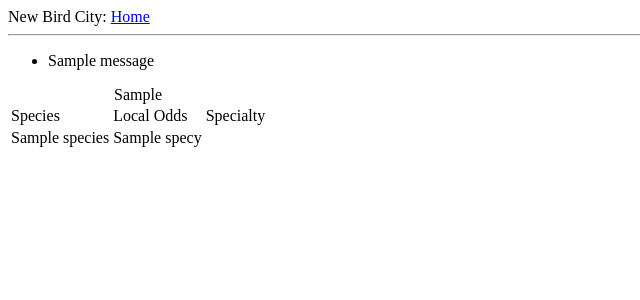
After one commit to phildavis17/New_Bird_City, a Flask app: template app/templates/trip_hotspot.html in a window 1280 px wide. The commit adds this page. Shown: the top 300 px of the page, without its empty margins (0-640 px from the left). Run offline with Flask 2, Linux system fonts and the light colour scheme; the template is opened without the code that fills it: most values are stand-ins (such as "Sample title", 1, 10 or a date in 2020); one stand-in notice (Sample message) is shown.

Commit message:
various updates, and an extremely detailed git comment to boot!

```diff
--- /dev/null
+++ b/app/forms.py
@@ -0,0 +1,6 @@
+from flask_wtf import FlaskForm
+from wtforms import StringField
+from wtforms.validators import DataRequired
+
+class MyForm(FlaskForm):
+    name = StringField('name', validators=[DataRequired()])
--- a/app/routes.py
+++ b/app/routes.py
@@ -1,8 +1,11 @@
 from app.trip import MASTER_TRIP, trip_from_index
-from flask import render_template
+from flask import render_template, redirect, flash
+#from flask_wtf import FlaskForm
+#from wtforms import BooleanField, SubmitField
 from app import app
 from app import trip
 from app.trip import Trip
+from app.forms import MyForm
 
 #import app.trip
 
@@ -45,10 +48,26 @@ def hs_trip(trip_index):
     new_trip = trip_from_index(MASTER_TRIP, trip_index)
     return render_template('trip.html', this_trip=new_trip)
 
+
 @app.route('/analysis/<trip_index>/specialties')
 def specialties(trip_index):
     new_trip = trip_from_index(MASTER_TRIP, trip_index)
     return render_template('specialties.html', this_trip=new_trip)
 
+
+@app.route('/analysis/<trip_index>/hotspot/<hotspot_name>')
+def trip_park(trip_index, park_name):
+    new_trip = trip_from_index(MASTER_TRIP, trip_index)
+    return render_template('trip_hotspot.html', master_dict=MASTER_TRIP, this_trip=new_trip, this_hotspot=hotspot_name)
+
+@app.route('/form_test', methods=['GET', 'POST'])
+def form_test():
+    form = MyForm()
+    if form.validate_on_submit():
+        flash('This is a test.')
+        return redirect('#')
+    return render_template('form.html', form=form)
+
+
 # Would I then do something like /analysis/<rt_index>/hotspots/<hotspot>
 # and then                       /analysis/<rt_index>/species/<species>
--- a/app/templates/base.html
+++ b/app/templates/base.html
@@ -15,6 +15,15 @@
         {% block nav %} {% endblock %}
     </div>
     <hr>
+    {% with messages = get_flashed_messages() %}
+    {% if messages %}
+        <ul>
+            {% for message in messages %}
+                <li>{{ message }}</li>
+            {% endfor %}
+        </ul>
+    {% endif %}
+    {% endwith %}
     {% block content %}{% endblock %}
 </body>
 </html>
--- /dev/null
+++ b/app/templates/trip_hotspot.html
@@ -0,0 +1,31 @@
+{% extends "base.html" %}
+
+{% block nav %}
+{% endblock %}
+
+{% block content %}
+    <div>
+        <table>
+            <caption>{{ this_hotspot }}</caption>
+            <thead>
+                <tr>
+                    <td>Species</td>
+                    <td>Local Odds</td>
+                    <td>Specialty</td>
+                </tr>
+            </thead>
+            {% for bird in this_trip.birds %}
+                <tr>
+                    <td>{{ bird }}</td>
+                    <td>{{ master_dict.birds[bird][this_hotspot] }}</td>
+                    {% if this_hotspot in this_trip.specialties[bird] %}
+                        <td>{{ this_trip.specialties[bird][this_hotspot] }}</td>
+                    {% else %}
+                        <td></td>
+                    {% endif %}
+                </tr>
+            {% endfor %}
+
+        </table>
+    </div>
+{% endblock %}
```
Also changed, not shown: app/templates/analysis.html (+9 -1 lines), app/templates/form.html (added, +9 -0 lines), 1 other file.
